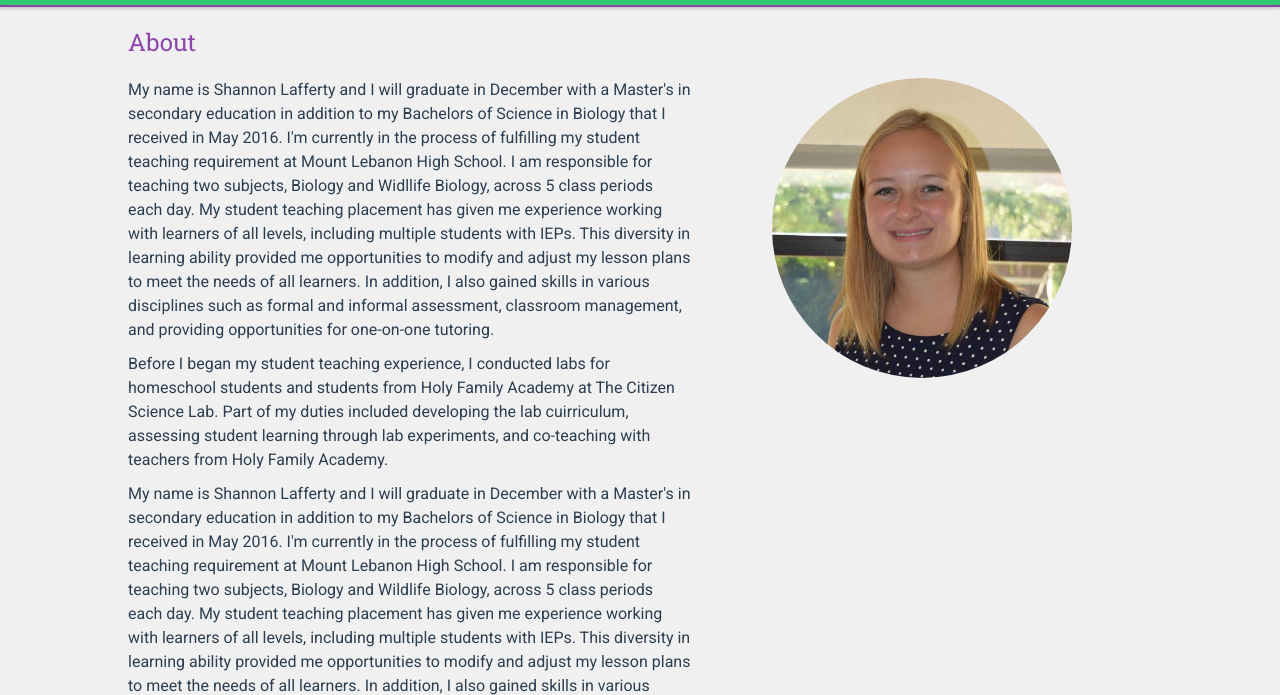
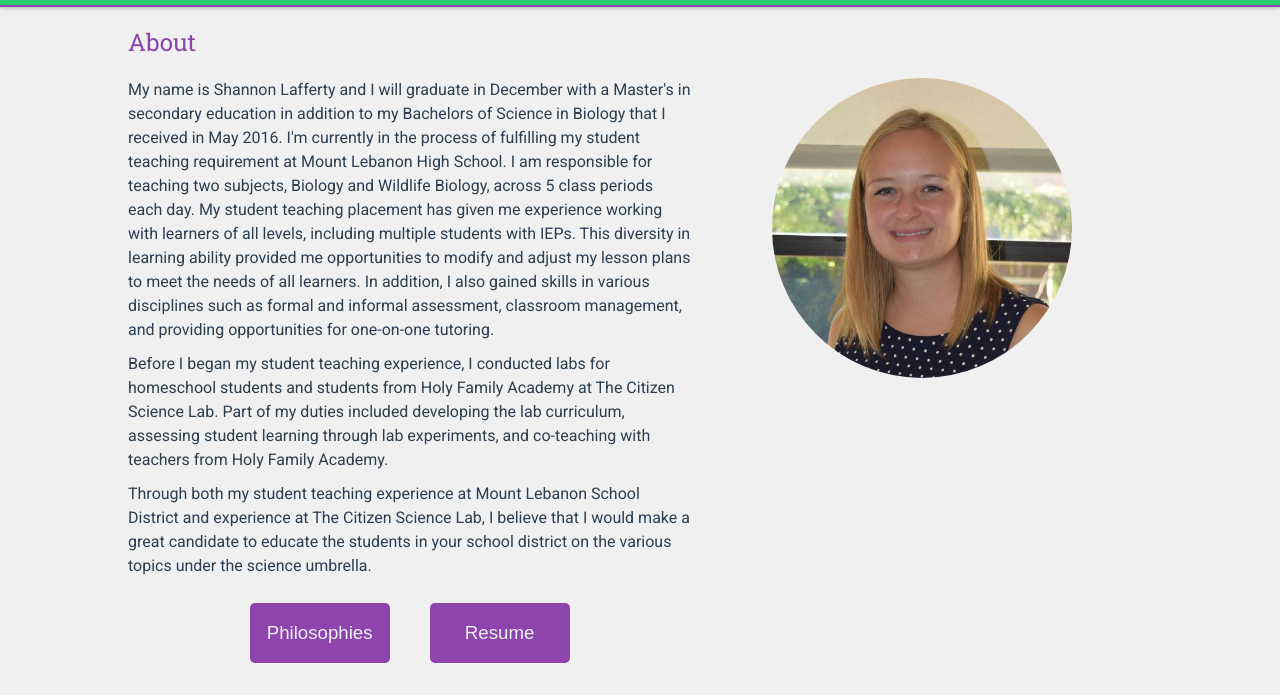
Before and after one commit to mark-oblack/sjl-portfolio, a plain HTML site: page about.html in a window 1280 px wide. Shown: the part 73-768 px from the top of the page. Drawn offline with nearby package versions, Linux system fonts and the light colour scheme.

Commit message:
removed duplicate text

```diff
--- a/about.html
+++ b/about.html
@@ -45,8 +45,6 @@
         <div class="about-flex">
 			<img class="about-image" src="assets/images/profile-picture.jpg">
 			<div class="about-content">
-				<p>My name is Shannon Lafferty and I will graduate in December with a Master's in secondary education in addition to my Bachelors of Science in Biology that I received in May 2016. I'm currently in the process of fulfilling my student teaching requirement at Mount Lebanon High School. I am responsible for teaching two subjects, Biology and Widllife Biology, across 5 class periods each day. My student teaching placement has given me experience working with learners of all levels, including multiple students with IEPs. This diversity in learning ability provided me opportunities to modify and adjust my lesson plans to meet the needs of all learners. In addition, I also gained skills in various disciplines such as formal and informal assessment, classroom management, and providing opportunities for one-on-one tutoring.</p>
-				<p>Before I began my student teaching experience, I conducted labs for homeschool students and students from Holy Family Academy at The Citizen Science Lab. Part of my duties included developing the lab cuirriculum, assessing student learning through lab experiments, and co-teaching with teachers from Holy Family Academy.</p>
 				<p>My name is Shannon Lafferty and I will graduate in December with a Master's in secondary education in addition to my Bachelors of Science in Biology that I received in May 2016. I'm currently in the process of fulfilling my student teaching requirement at Mount Lebanon High School. I am responsible for teaching two subjects, Biology and Wildlife Biology, across 5 class periods each day. My student teaching placement has given me experience working with learners of all levels, including multiple students with IEPs. This diversity in learning ability provided me opportunities to modify and adjust my lesson plans to meet the needs of all learners. In addition, I also gained skills in various disciplines such as formal and informal assessment, classroom management, and providing opportunities for one-on-one tutoring.</p>
 				<p>Before I began my student teaching experience, I conducted labs for homeschool students and students from Holy Family Academy at The Citizen Science Lab. Part of my duties included developing the lab curriculum, assessing student learning through lab experiments, and co-teaching with teachers from Holy Family Academy.</p>
 				<p>Through both my student teaching experience at Mount Lebanon School District and experience at The Citizen Science Lab, I believe that I would make a great candidate to educate the students in your school district on the various topics under the science umbrella.</p>
```
